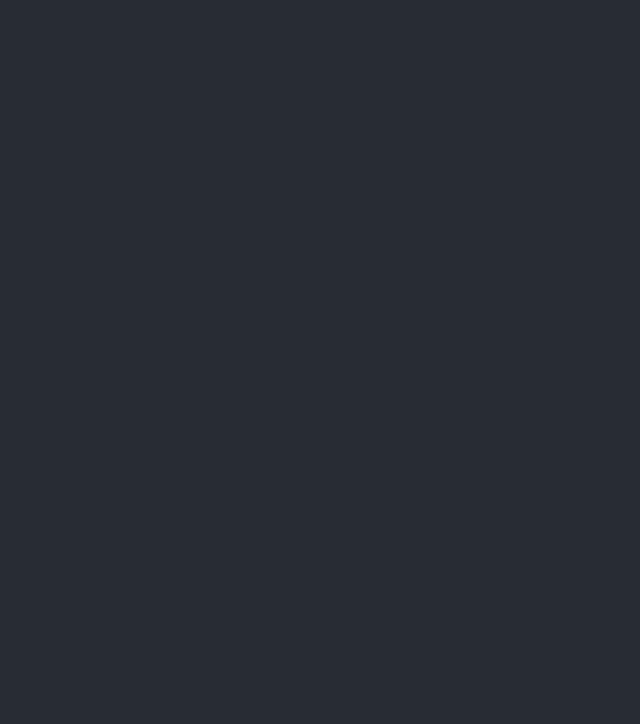
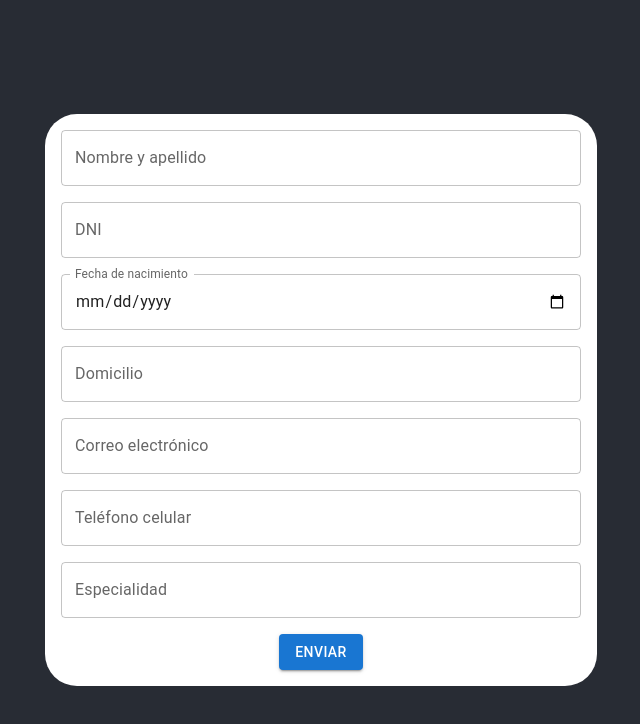
Before and after one commit to NahuelRosso/Turnero, a React (Create React App) app in the folder frotn-react/: page /doctorForm in a window 1280 px wide. Before the commit this address had no page. Shown: the top 724 px of the page, without its empty margins (319-959 px from the left). Built offline with nearby package versions, Linux system fonts and the light colour scheme.

Commit message:
Servicio, componente doctor, item

```diff
--- a/frotn-react/src/Routes.tsx
+++ b/frotn-react/src/Routes.tsx
@@ -3,9 +3,7 @@ import CreatePaciente from "./pages/createPaciente/formPaciente.page";
 import { FormRegister } from "./pages/formRegister/formRegister";
 import { Login } from "./pages/formLogin/formLogin";
 import Dashboard from "./pages/dashboard/dashboard";
-
-
-
+import CreateDoctor from "./pages/createDoctor/formDoctor.page";
 
 export const AppRouter = () => {
     return (
@@ -15,7 +13,7 @@ export const AppRouter = () => {
         <Route path="/patientForm" element={<CreatePaciente/>} />
         <Route path="/" element={<Login/>} />
         <Route path="/dashboard" element={<Dashboard/>} />
-
+        <Route path="/doctorForm" element={<CreateDoctor/>} />
 
       </Routes>
     );
--- /dev/null
+++ b/frotn-react/src/components/formDoctor/formDoctor.component.tsx
@@ -0,0 +1,97 @@
+import React, { useState } from 'react';
+import { TextField, Button, Container, Grid, Box } from '@mui/material';
+
+export const DoctorForm: React.FC = () => {
+    const [formData, setFormData] = useState({
+      fullName: '',
+      dni: '',
+      dateOfBirth: '',
+      address: '',
+      email: '',
+      phone: '',
+      specialty: '',
+    });
+
+
+    const handleChange = (event: React.ChangeEvent<HTMLInputElement>) => {
+      const { name, value } = event.target;
+      setFormData((prevData) => ({ ...prevData, [name]: value }));
+    };
+
+    const handleSubmit = (event: React.FormEvent<HTMLFormElement>) => {
+      event.preventDefault();
+      // Aquí puedes agregar la lógica para manejar los datos del formulario
+      console.log(formData);
+    };
+    return (
+      <Container maxWidth="sm">
+      <Box sx={{ bgcolor: '#ffffff', borderRadius: 8, p: 2 }}>
+        <form onSubmit={handleSubmit}>
+          <Grid container spacing={2}>
+            <Grid item xs={12}>
+              <TextField
+                label="Nombre y apellido"
+                name="fullName"
+                value={formData.fullName}
+                onChange={handleChange}
+                fullWidth />
+            </Grid>
+            <Grid item xs={12}>
+              <TextField label="DNI" name="dni" value={formData.dni} onChange={handleChange} fullWidth />
+            </Grid>
+            <Grid item xs={12}>
+              <TextField
+                label="Fecha de nacimiento"
+                name="dateOfBirth"
+                type="date"
+                value={formData.dateOfBirth}
+                onChange={handleChange}
+                fullWidth
+                InputLabelProps={{
+                  shrink: true,
+                }} />
+            </Grid>
+            <Grid item xs={12}>
+              <TextField
+                label="Domicilio"
+                name="address"
+                value={formData.address}
+                onChange={handleChange}
+                fullWidth />
+            </Grid>
+            <Grid item xs={12}>
+              <TextField
+                label="Correo electrónico"
+                name="email"
+                type="email"
+                value={formData.email}
+                onChange={handleChange}
+                fullWidth />
+            </Grid>
+            <Grid item xs={12}>
+              <TextField
+                label="Teléfono celular"
+                name="phone"
+                value={formData.phone}
+                onChange={handleChange}
+                fullWidth />
+            </Grid>
+            <Grid item xs={12}>
+              <TextField
+                label="Especialidad"
+                name="specialty"
+                value={formData.specialty}
+                onChange={handleChange}
+                fullWidth />
+            </Grid>
+            <Grid item xs={12}>
+              <Button type="submit" variant="contained" color="primary">
+                Enviar
+              </Button>
+            </Grid>
+            </Grid>
+            </form>
+      </Box>
+     </Container>
+  );
+};
--- /dev/null
+++ b/frotn-react/src/pages/createDoctor/formDoctor.page.tsx
@@ -0,0 +1,11 @@
+
+import React from 'react'
+import { DoctorForm } from '../../components/formDoctor/formDoctor.component'
+
+export default function CreateDoctor() {
+  return (
+    <div>
+       <DoctorForm></DoctorForm>
+    </div>
+  )
+}
--- a/frotn-react/tsconfig.json
+++ b/frotn-react/tsconfig.json
@@ -18,7 +18,7 @@
     "resolveJsonModule": true,
     "isolatedModules": true,
     "noEmit": true,
-    "jsx": "react-jsx"
+    "jsx": "preserve"
   },
   "include": [
     "src"
```
Also changed, not shown: frotn-react/src/components/formDoctor/model/doctor.model.tsx (added, +10 -0 lines), frotn-react/src/models/doctors.tsx (added, +16 -0 lines), frotn-react/src/shared/services/doctorServices.tsx (added, +41 -0 lines), frotn-react/src/components/formDoctor/formDoctor.component.css (added).
